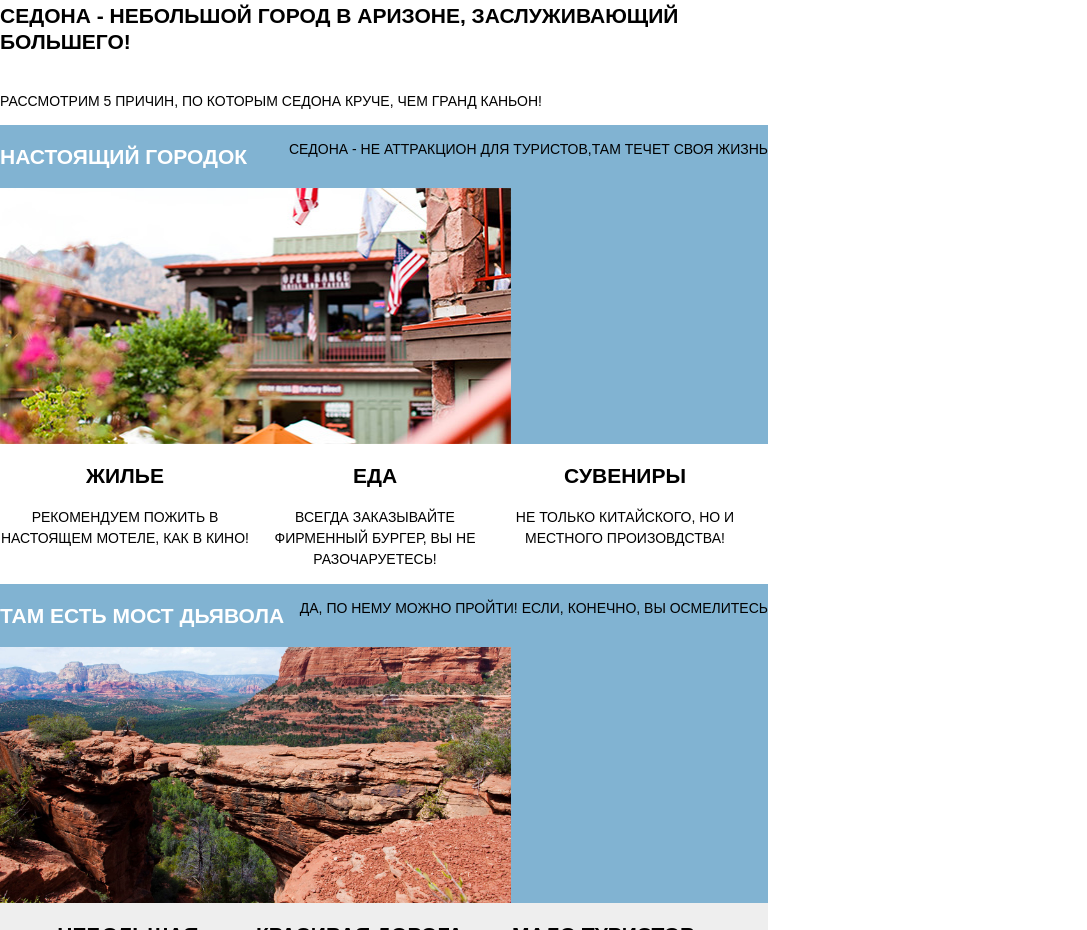
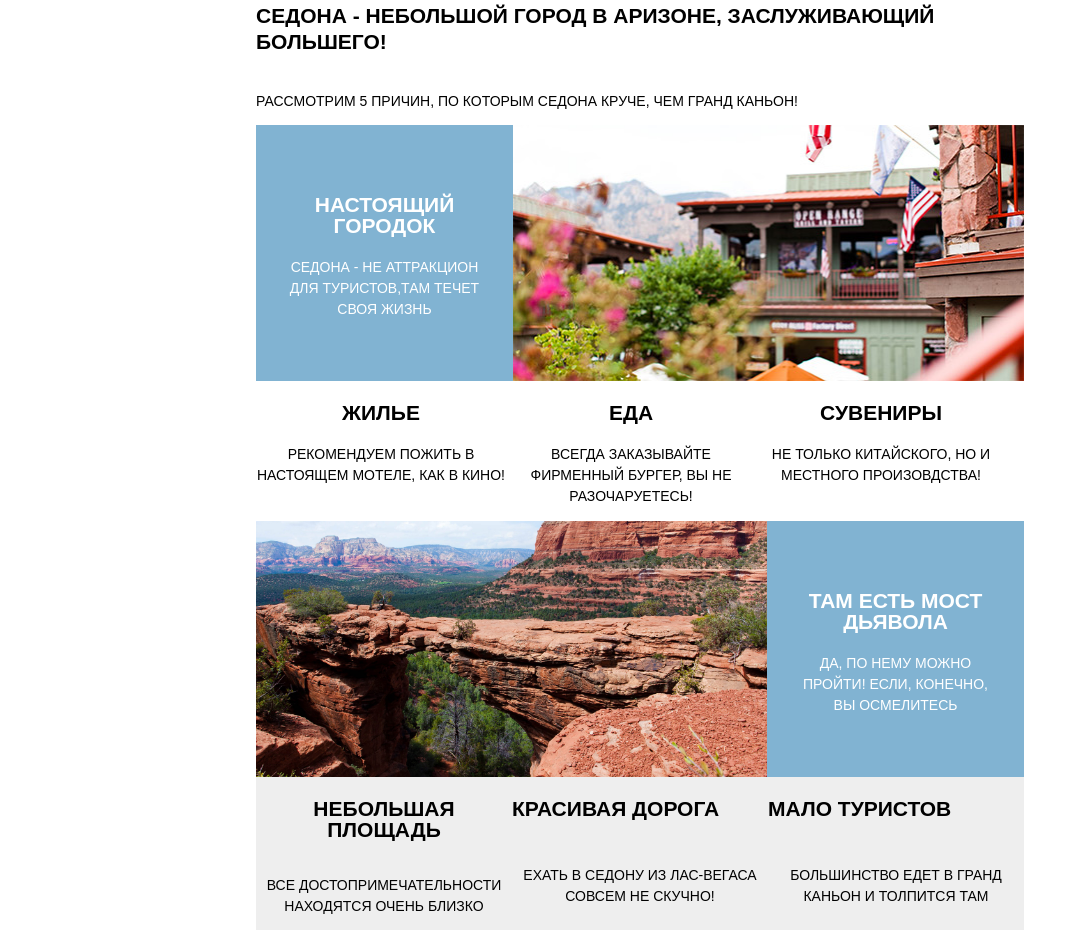
Before and after one commit to kriskiskis/365783-sedona, a plain HTML site: page index.html in a window 1280 px wide. Shown: the part 585-1515 px from the top of the page, without its empty margins (0-1087 px from the left). Drawn offline with Linux system fonts and the light colour scheme.

Commit message:
Внесены изменения в сетку личного проекта

```diff
--- a/css/style.css
+++ b/css/style.css
@@ -1,5 +1,4 @@
 body {
-	width: 768px;
 	margin: 0;
 	padding: 0;
 	font-family: "PTSans", Arial, sans-serif;
@@ -7,6 +6,11 @@ body {
 	font-weight: normal;
 	line-height: 21px;
 	color: #000000;
+}
+
+.page-container {
+	width: 768px;
+	margin: 0 auto;
 }
 
 a {
@@ -146,6 +150,20 @@ a.selected-page {
 	font-size: 14px;
 	line-height: 21px;
 	background-color: #81b3d2;
+}
+
+.advantages-description {
+	width: 202px;
+	margin: auto;
+	padding-right: 27px;
+	padding-left: 27px;
+	text-align: center;
+	color: #ffffff;
+	background-color: #81b3d2;
+}
+
+.pictured-2 .advantages-description {
+	order: 2;
 }
 
 
@@ -290,6 +308,14 @@ input.found-button {
 	margin: auto 0;
 }
 
+.last-block {
+	display: flex;
+	flex-direction: column;
+	margin: 0;
+	padding: 0;
+	padding-top: 30px;
+}
+
 .price {
 	width: 226px;
 	margin: auto 0;
@@ -315,6 +341,7 @@ input.found-button {
 }
 
 .button-show-results {
+	width: 133px;
 	font-size: 14px;
 	text-transform: uppercase;
 	line-height: 21px;
--- a/index.html
+++ b/index.html
@@ -8,6 +8,7 @@
     <title>Добро пожаловать в Седону!</title>
   </head>
   <body>
+  <div class="page-container">
      <header class="main-header">
 	     <h1 class="visually-hidden">Главное меню</h1>
 	     <nav class="main-navigation">
@@ -32,8 +33,10 @@
 		 <h2>Рассмотрим 5 причин, по которым Седона круче, чем Гранд Каньон!</h2>
 		 <ul class="advantages">
 		     <li class="advantages pictured">
-			     <h3>Настоящий городок</h3>
-			     <p>Седона - не аттракцион для туристов,там течет своя жизнь</p>
+			     <div class="advantages-description">
+			         <h3>Настоящий городок</h3>
+			         <p>Седона - не аттракцион для туристов,там течет своя жизнь</p>
+				 </div>
 				 <img src="img/real-town.jpg" width="511" height="256" alt="Вид на Седону">
 			 </li>
 			 <li class="advantages best-in-trip">
@@ -53,8 +56,10 @@
 				 </ul>
 			 </li>
 			 <li class="advantages pictured-2">
-			     <h3>Там есть мост дьявола</h3>
-			     <p>Да, по нему можно пройти! Если, конечно, вы осмелитесь</p>
+			     <div class="advantages-description">
+			         <h3>Там есть мост дьявола</h3>
+			         <p>Да, по нему можно пройти! Если, конечно, вы осмелитесь</p>
+				 </div>
 				 <img src="img/diablo-bridge.jpg" width="511" height="256" alt="Мост Дьявола">
 			 </li>
 			 <li class="advantages block">
@@ -129,5 +134,6 @@
 			 <a class="creator-name" href="#">html academy</a>
 		 </p>
 	 </footer>
+  </div>
   </body>
 </html>
```
Also changed, not shown: inside-page.html (+4 -0 lines).
